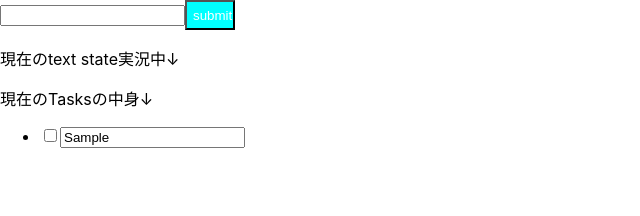
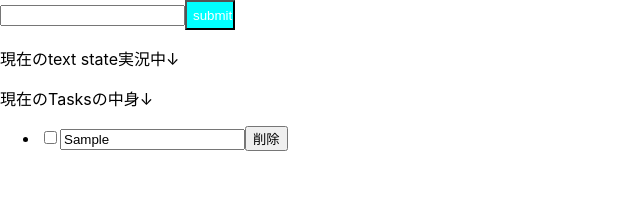
Before and after one commit to git-nori/norisan-lesson1, a React (Create React App) app: page / in a window 1280 px wide. Both pictures are taken after typing "Sample" into the empty fields and a click on the input "submit". Shown: the top 216 px of the page, without its empty margins (0-640 px from the left). Built offline with nearby package versions, Linux system fonts and the light colour scheme.

Commit message:
削除の追加、handleOnRemove関数の追加

```diff
--- a/src/pages/TodoPage.tsx
+++ b/src/pages/TodoPage.tsx
@@ -5,6 +5,7 @@ type Task = {
     readonly id: number;
     //↑文字通り読み取り専用で変更できませんので
     check: boolean;
+    remove: boolean;
 };
 
 interface Task2 {
@@ -53,12 +54,23 @@ export const TodoPage: React.FC = () => {
         setTasks(newTasks);
 
     }
+    const handleOnRemove = (id: number, remove: boolean) => {
+        const deepCopy: Task[] = JSON.parse(JSON.stringify(tasks));
+        const newTasks = deepCopy.map((task) => {
+            if (task.id === id) {
+                task.remove = !remove;
+            }
+            return task;
+        })
+        setTasks(newTasks);
+    }
     const addTask = () => {
         if (!text) return;
         const newTask = {
             task: text,
             id: new Date().getTime(),
             check: false,
+            remove: false,
         };
         const oldTasks = tasks.slice();
         oldTasks.unshift(newTask);
@@ -97,8 +109,9 @@ export const TodoPage: React.FC = () => {
 
                         return (
                             <li key={task.id}>
-                                <input type="checkbox" checked={task.check} onChange={() => handleOnCheck(task.id, task.check)} />
-                                <input type="text" value={task.task} disabled={task.check} onChange={(e) => handleEditChange(task.id, e.target.value)} />
+                                <input type="checkbox" checked={task.check} disabled={task.remove} onChange={() => handleOnCheck(task.id, task.check)} />
+                                <input type="text" value={task.task} disabled={task.check || task.remove} onChange={(e) => handleEditChange(task.id, e.target.value)} />
+                                <button onClick={() => handleOnRemove(task.id, task.remove)}>{task.remove ? "復元" : "削除"}</button>
                             </li>
                         );
                     })}
```
